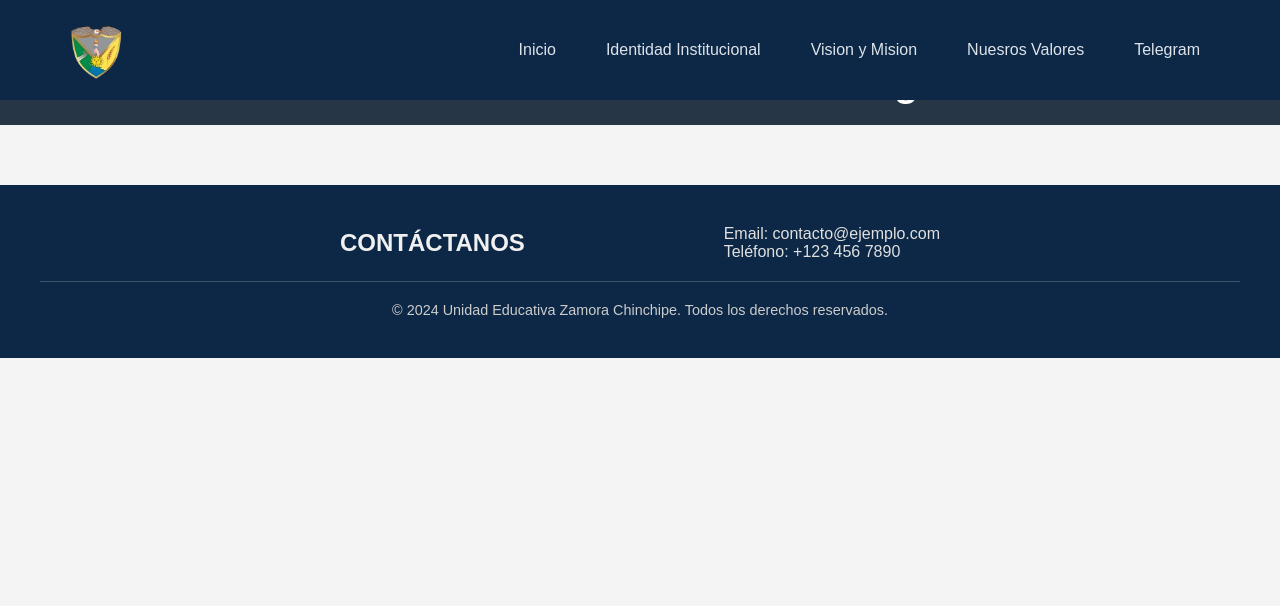
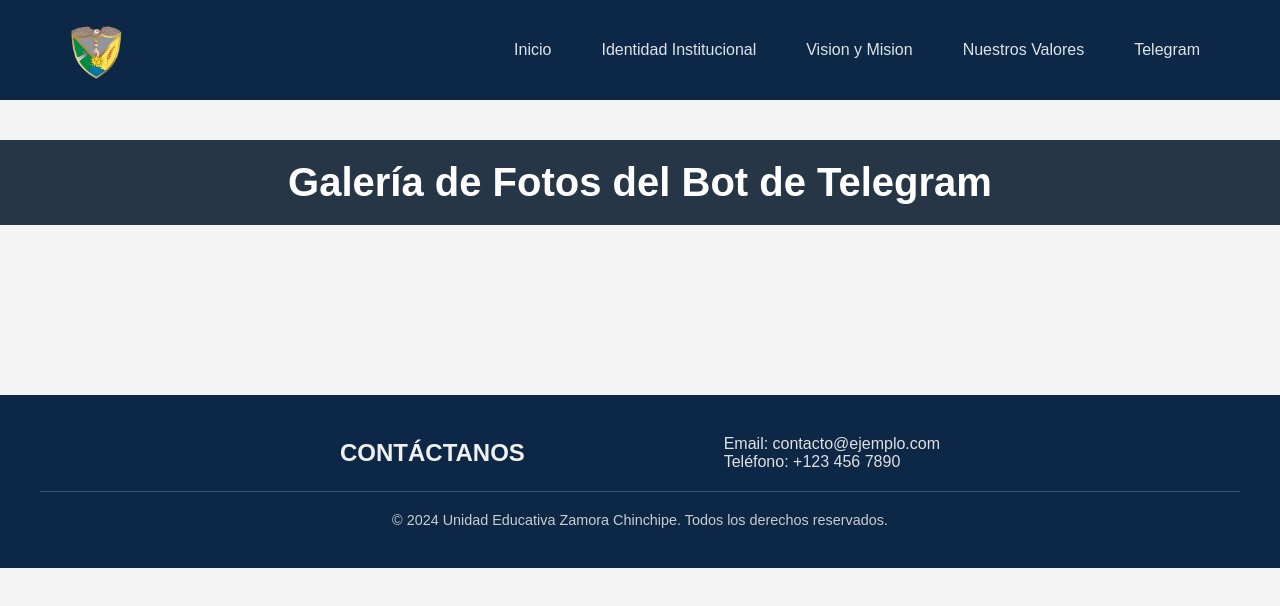
Before and after one commit to dsosa20/Escuela--Zamora-Chinchipe, a website with bundled scripts: page public/telegram.html in a window 1280 px wide. Built offline with nearby package versions, Linux system fonts and the light colour scheme; no server answers.

Commit message:
Cambio estilos

```diff
--- a/public/telegram.css
+++ b/public/telegram.css
@@ -3,7 +3,7 @@
     padding: 20px;
     color: white;
     text-align: center;
-    margin-top: 40px;
+    margin: 140px auto;
   }
 
   h1 {
--- a/public/telegram.html
+++ b/public/telegram.html
@@ -19,7 +19,7 @@
                 <li class="nav__item"><a href="index.html" class="nav__link">Inicio</a></li>
                 <li class="nav__item"><a href="index.html#iden" class="nav__link">Identidad Institucional</a></li>
                 <li class="nav__item"><a href="vision.html" class="nav__link">Vision y Mision</a></li>
-                <li class="nav__item"><a href="index.html#valores" class="nav__link">Nuesros Valores</a></li>
+                <li class="nav__item"><a href="index.html#valores" class="nav__link">Nuestros Valores</a></li>
                 <li class="nav__item"><a href="telegram.html" class="nav__link">Telegram</a></li>
             </ul>
             <div class="menu__hamburguer">
```
Also changed, not shown: public/identidad.html (+1 -1 lines), public/index.html (+1 -1 lines), public/vision.html (+1 -1 lines).
